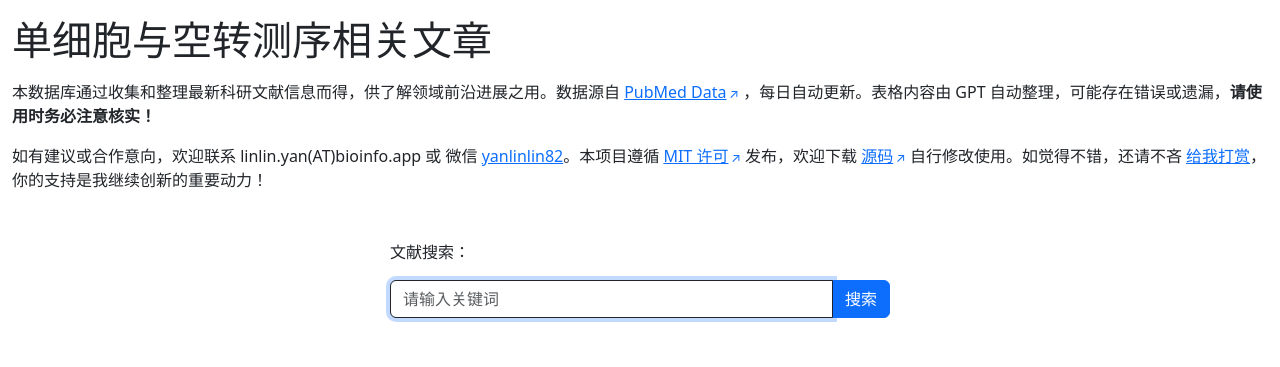
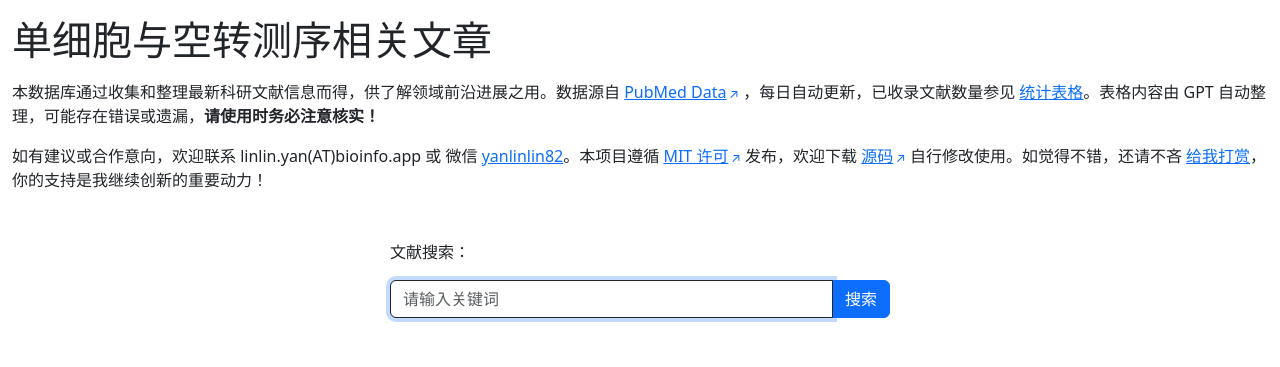
Before and after one commit to freeradical12/dulipapers, a Django app: template core/templates/core/home.html in a window 1280 px wide. Shown: the top 367 px of the page. Run offline with Django 3.2, Linux system fonts and the light colour scheme; the template is opened without the code that fills it, so the values that code supplies are empty; some libraries are stand-ins or nearby versions.

Commit message:
Update text.

```diff
--- a/core/templates/core/home.html
+++ b/core/templates/core/home.html
@@ -5,7 +5,7 @@
 
 <h1>单细胞与空转测序相关文章</h1>
 
-<p class="mt-3">本数据库通过收集和整理最新科研文献信息而得，供了解领域前沿进展之用。数据源自 <a href="https://pubmed.ncbi.nlm.nih.gov/download/" target="_blank" class="external-link">PubMed Data</a> ，每日自动更新。表格内容由 GPT 自动整理，可能存在错误或遗漏，<b>请使用时务必注意核实！</b></a>
+<p class="mt-3">本数据库通过收集和整理最新科研文献信息而得，供了解领域前沿进展之用。数据源自 <a href="https://pubmed.ncbi.nlm.nih.gov/download/" target="_blank" class="external-link">PubMed Data</a> ，每日自动更新，已收录文献数量参见 <a href="/stat">统计表格</a>。表格内容由 GPT 自动整理，可能存在错误或遗漏，<b>请使用时务必注意核实！</b></a>
 
 {% include "core/includes/intro.html" %}
 {% include "core/includes/search.html" %}
```
